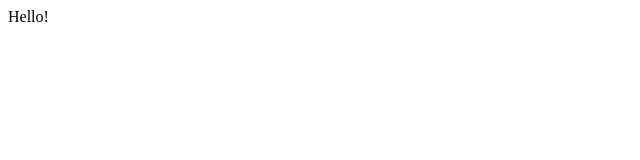
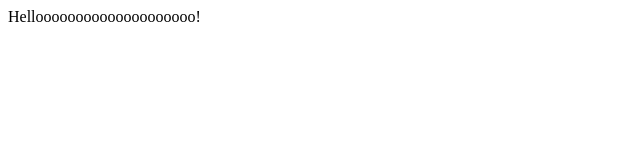
Before and after one commit to yusuf-io/Coursera-Assignments, a plain HTML site: page module2-solution/index.html in a window 1280 px wide. Shown: the whole page, without its empty margins (0-640 px from the left). Drawn offline with Linux system fonts and the light colour scheme.

Commit message:
This is a new commit for what I originally planned to be amended

```diff
--- a/module2-solution/index.html
+++ b/module2-solution/index.html
@@ -6,6 +6,6 @@
     <title>Document</title>
 </head>
 <body>
-    Hello!
+    Helloooooooooooooooooooo!
 </body>
 </html>
```
